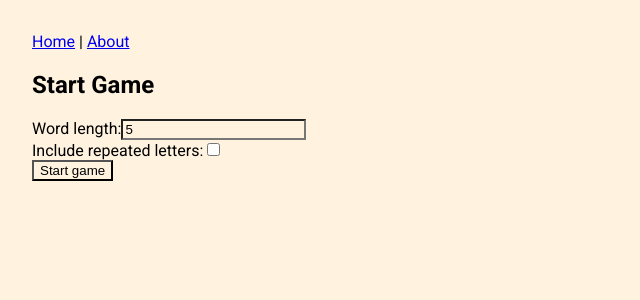
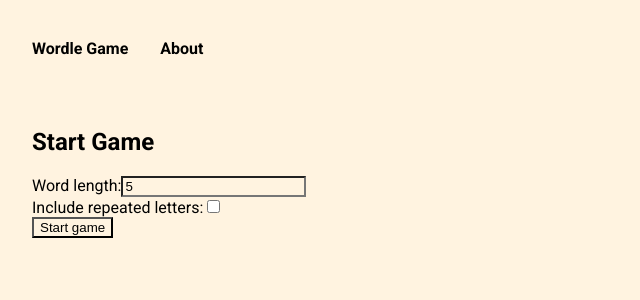
Before and after one commit to FeliciaBo/wordle-ish-fullstack, a React (Vite) app in the folder wordle-app/: page / in a window 1280 px wide. Shown: the top 300 px of the page, without its empty margins (0-640 px from the left). Built offline with nearby package versions, Linux system fonts and the light colour scheme.

Commit message:
minor navbar styling

```diff
--- a/wordle-app/src/components/Navbar.jsx
+++ b/wordle-app/src/components/Navbar.jsx
@@ -1,9 +1,10 @@
 import { Link } from "react-router-dom";
+import "./Navbar.scss";
 
 function Navbar() {
   return (
     <nav>
-      <Link to="/">Home</Link> |{" "}
+      <Link to="/">Wordle Game</Link> {" "}
       <Link to="/about">About</Link>
 
     </nav>
--- /dev/null
+++ b/wordle-app/src/components/Navbar.scss
@@ -0,0 +1,19 @@
+nav {
+    width: 100%;
+    height: 2rem;
+    display: flex;
+    margin-bottom: 4rem;
+
+}
+nav a {
+    display: flex;
+    align-items: center;
+    text-decoration: none;
+    color: black;
+    font-weight: bold;
+    padding-right: 2rem;
+
+    &:hover {
+        color: #b71c1c;
+    }
+}
```
